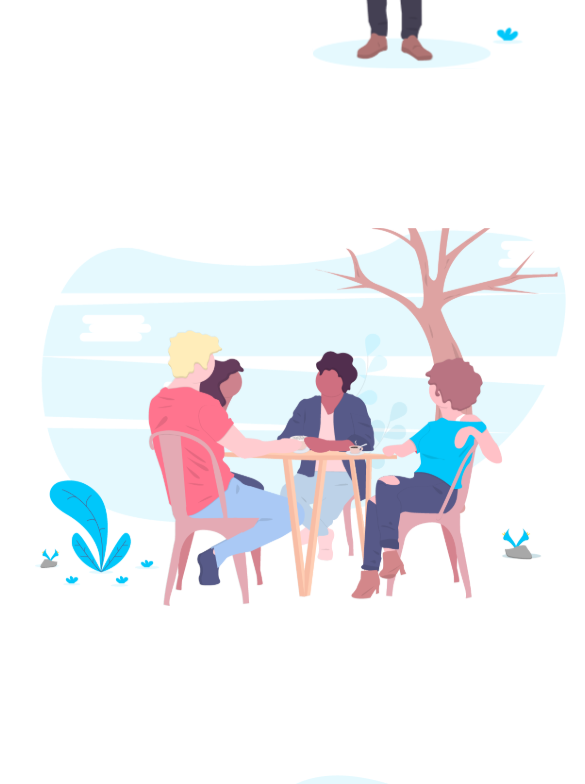
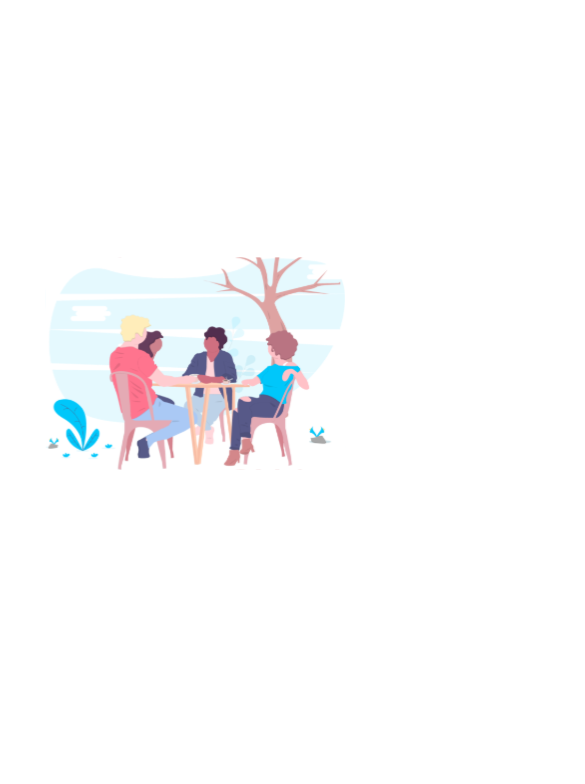
Before and after one commit to KiwiScreams/huddle-landing-page-with-curved-sections, a React (Vite) app: page / in a window 390 px wide. Shown: the part 2000-2784 px from the top of the page, 585 px wide, since content can reach past the window. Built offline with nearby package versions, Linux system fonts and the light colour scheme.

Commit message:
responsive

```diff
--- a/src/components/home-components/content/Content.css
+++ b/src/components/home-components/content/Content.css
@@ -1,24 +1,38 @@
-.content-section
-{
+.content-section {
     width: 100%;
 }
-.content-section .container
-{
+
+.content-section .container {
     width: 90%;
     margin: auto;
     gap: 120px;
 }
-.content-section .container .text-container h3
-{
+
+.content-section .container .text-container h3 {
     margin-bottom: 26px;
     color: var(--dark-blue-clr);
     font-size: var(--font-size-40);
     font-weight: var(--font-weight-700);
 }
-.content-section .container .text-container p
-{
+
+.content-section .container .text-container p {
     font-size: var(--font-size-16);
     line-height: 24px;
     color: var(--dark-blue-clr);
     width: 80%;
 }
+
+@media screen and (max-width:500px) {
+    .content-section .container {
+        flex-direction: column-reverse;
+        /* margin: auto; */
+        text-align: center;
+    }
+    .content-section .container img
+    {
+        width: 90%;
+    }
+    .content-section .container-2 {
+        flex-direction: column;
+    }
+}
--- a/src/components/home-components/left-content/Left.jsx
+++ b/src/components/home-components/left-content/Left.jsx
@@ -3,7 +3,7 @@ function Left(props, image, title, text) {
     return (
         <>
             <section className="content-section">
-                <div className="container flex">
+                <div className="container flex container-2">
                     <img src={props.image} alt="" />
                     <div className="text-container">
                         <h3 className="animate-text">{props.title}</h3>
```
